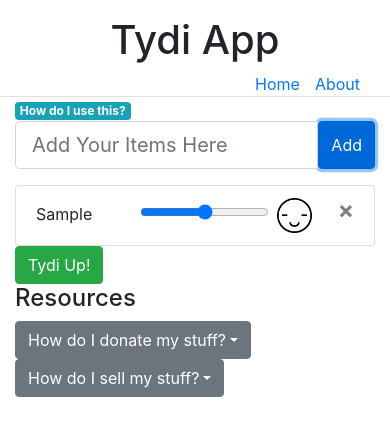
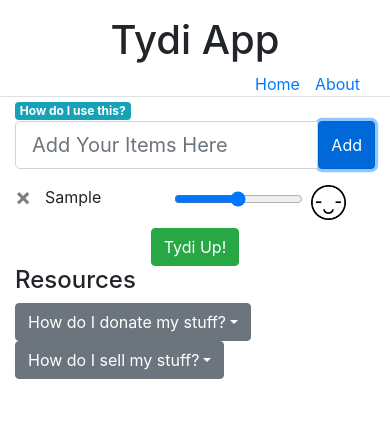
Before and after one commit to Beznet/tydii, a Next.js app: page / in a window 390 px wide. Both pictures are taken after typing "Sample" into the empty fields and a click on the button "Add". Shown: the top 436 px of the page. Built offline with nearby package versions, Linux system fonts and the light colour scheme.

Commit message:
removed ListGroup stuff for ItemList with Col Row, centered and fixed mobile view for this

```diff
--- a/components/DecisionTable.js
+++ b/components/DecisionTable.js
@@ -1,5 +1,5 @@
 import React, { useState } from 'react';
-import { Button } from 'reactstrap';
+import { Button, Row, Col } from 'reactstrap';
 
 function DonateItems({ items }) {
   const donateArray = [];
@@ -31,10 +31,10 @@ function DonateItems({ items }) {
 
 const DecisionTable = ({ items }) => {
   const [toggled, setToggle] = useState(false);
-  console.log(!toggled);
 
   return (
-    <>
+    <Row>
+      <Col className="text-center">
         <Button
           color="success"
           onClick={() => {
@@ -47,7 +47,8 @@ const DecisionTable = ({ items }) => {
         <div className={!toggled ? 'd-none' : ''}>
           <DonateItems className="mt-2" items={items} />
         </div>
-    </>
+      </Col>
+    </Row>
   );
 };
 
--- a/components/ItemList.js
+++ b/components/ItemList.js
@@ -4,6 +4,8 @@ import {
   ListGroup,
   ListGroupItem,
   ListGroupItemText,
+  Col,
+  Row,
 } from 'reactstrap';
 import Slider from './Slider';
 
@@ -17,19 +19,27 @@ const ItemList = ({ items, deleteItem, updateItem }) => {
         updateItem(Object.assign({}, item, { rating }));
 
       return (
-        <ListGroupItem>
-          <ListGroupItemText className="d-inline mr-5">
+        <>
+          <Col className="d-inline text-center mb-2" xs="4">
+            <Button
+              className="float-left"
+              close
+              onClick={() => deleteItem(item.id)}
+            />
             {item.name}
-          </ListGroupItemText>
-          <Button close onClick={() => deleteItem(item.id)} />
-          <Slider value={item.rating} onValueChange={updateValueHandler} />
-        </ListGroupItem>
+          </Col>
+          <Col className="d-inline text-center mb-2" xs="8">
+            <Slider
+              className="m-auto"
+              value={item.rating}
+              onValueChange={updateValueHandler}
+            />
+          </Col>
+        </>
       );
     });
 
-  return (
-    <ListGroup className="justify-content-center">{renderItems()}</ListGroup>
-  );
+  return <Row>{renderItems()}</Row>;
 };
 
 export default ItemList;
```
Lines whose indentation alone changed are shown as unchanged.
